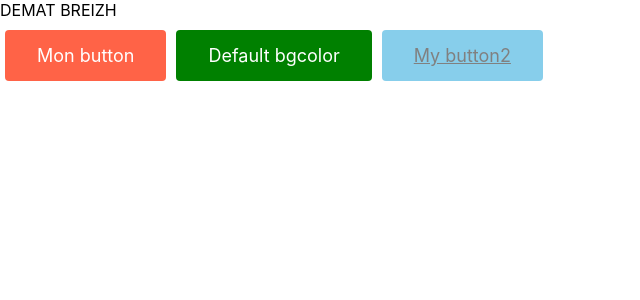
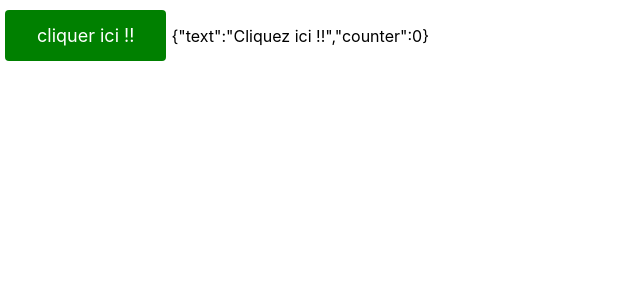
Before and after one commit to sideflow/React-formation, a React (Create React App) app in the folder app/: page / in a window 1280 px wide. Shown: the top 300 px of the page, without its empty margins (0-640 px from the left). Built offline with nearby package versions, Linux system fonts and the light colour scheme.

Commit message:
Life cycle

```diff
--- a/app/src/App/App.js
+++ b/app/src/App/App.js
@@ -1,16 +1,31 @@
+import React from 'react';
 import './App.css';
 import Button from './components/Button/Button';
 
-function App() {
-  return (
-    <div className="App">
-      DEMAT BREIZH
-      <br/>
-      <Button bgcolor="tomato" title="Mon button"></Button>
-      <Button title="Default bgcolor"></Button>
-      <Button bgcolor="skyblue" title="My button2" style={{textDecoration: 'underline', color: 'grey'}} action={()=>{alert('Le bouton est cliqué')}}></Button>
+class App extends React.Component {
+
+  constructor(props) {
+    super(props);
+    this.state = {text: "Hello", counter:0}
+  }
+
+  componentDidMount() {
+    this.setState({text:'Cliquez ici !!'});
+  }
+
+  componentDidUpdate() {
+    console.log('Le contenu du component est: ', this.state);
+  }
+
+  render() {
+    return <div className="App">
+    <Button title="cliquer ici !!" action={()=>{
+      this.setState({counter:this.state.counter + 1})
+    }}/>
+    {JSON.stringify(this.state)}
     </div>
-  );
+  }
+
 }
 
 export default App;
```
